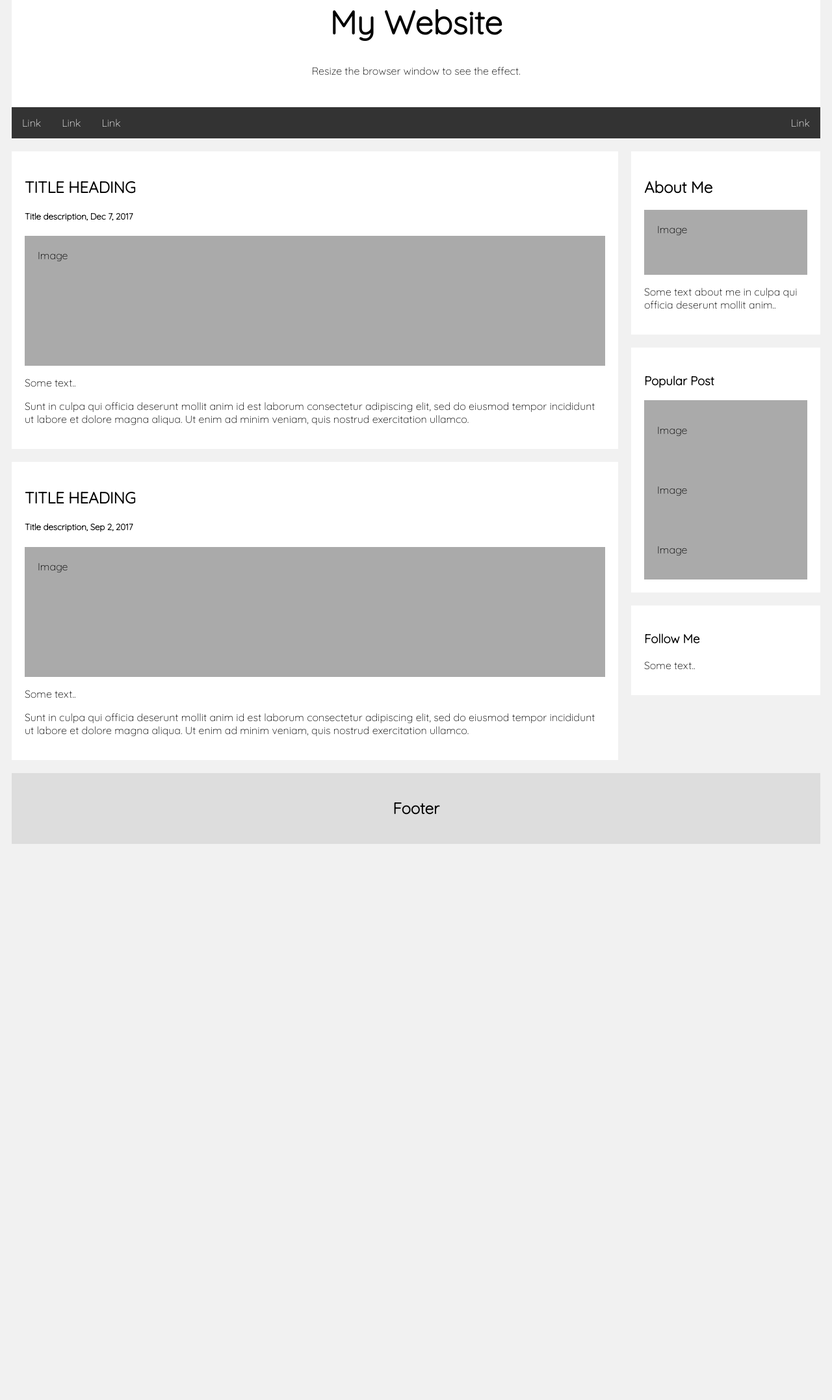
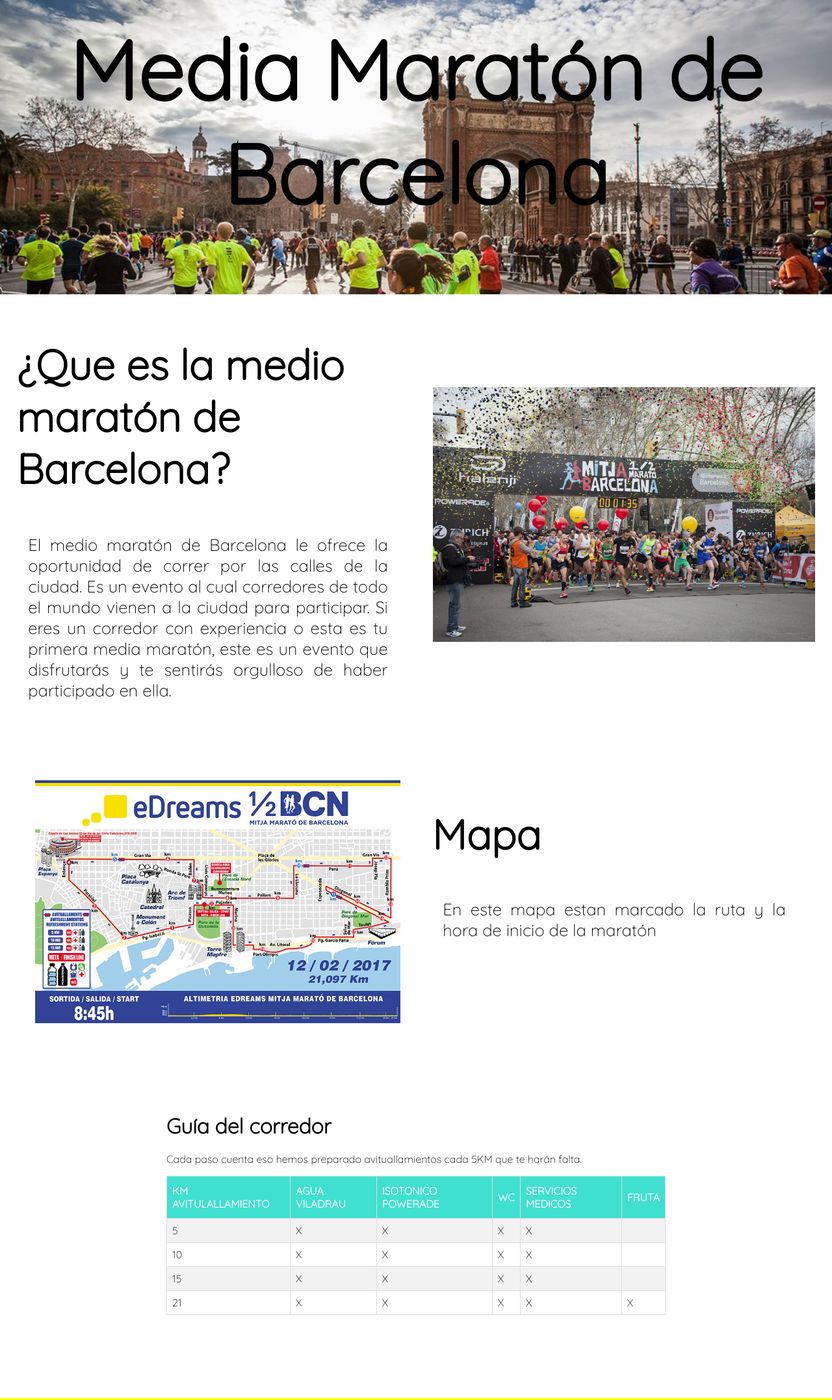
Before and after one commit to Marcglez/Media-Maraton-de-Barcelona, a plain HTML site: page index.html in a window 1280 px wide. Shown: the part 79-2234 px from the top of the page at 65% size. Before the commit the page ends 1396 px from the top, so only its background shows below. Drawn offline with Linux system fonts and the light colour scheme.

Commit message:
Update 02/12/20

```diff
--- /dev/null
+++ b/JS/codigo.js
@@ -0,0 +1,18 @@
+// When the user scrolls down 50px from the top of the document, resize the header's font size
+window.onscroll = function() {
+    scrollFunction()
+};
+
+function scrollFunction() {
+    if (document.body.scrollTop > 50 || document.documentElement.scrollTop > 50) {
+        document.getElementById("nav").style.backgroundColor = "rgba(255,255,25¡,0.0)";
+        document.getElementById("nav").style.backdropFilter = "blur(4px)";
+        //document.getElementById("nav").style.backdropFilter = "sepia(0.9)";
+
+    } else {
+        document.getElementById("nav").style.backgroundColor = "rgba(0,0,0,.0)";
+        document.getElementById("nav").style.backdropFilter = "blur(0px)";
+        //document.getElementById("nav").style.backdropFilter = "sepia(0.9)";
+    }
+
+}
--- a/css/styles.css
+++ b/css/styles.css
@@ -1,92 +1,15 @@
 * {
     box-sizing: border-box;
+    /* font family */
     font-family: 'Quicksand', sans-serif;
 }
 
 body {
-    font-family: Arial;
-    padding: 10px;
-    background: #f1f1f1;
+    margin: 0;
 }
 
-
-/* Header/Blog Title */
-
-.header {
-    padding: 30px;
-    text-align: center;
-    background: white;
-}
-
-.header h1 {
-    font-size: 50px;
-}
-
-
-/* Style the top navigation bar */
-
-.topnav {
-    overflow: hidden;
-    background-color: #333;
-}
-
-
-/* Style the topnav links */
-
-.topnav a {
-    float: left;
-    display: block;
-    color: #f2f2f2;
-    text-align: center;
-    padding: 14px 16px;
-    text-decoration: none;
-}
-
-
-/* Change color on hover */
-
-.topnav a:hover {
-    background-color: #ddd;
-    color: black;
-}
-
-
-/* Create two unequal columns that floats next to each other */
-
-
-/* Left column */
-
-.leftcolumn {
-    float: left;
-    width: 75%;
-}
-
-
-/* Right column */
-
-.rightcolumn {
-    float: left;
-    width: 25%;
-    background-color: #f1f1f1;
-    padding-left: 20px;
-}
-
-
-/* Fake image */
-
-.fakeimg {
-    background-color: #aaa;
-    width: 100%;
-    padding: 20px;
-}
-
-
-/* Add a card effect for articles */
-
-.card {
-    background-color: white;
-    padding: 20px;
-    margin-top: 20px;
+html {
+    scroll-behavior: smooth;
 }
 
 
@@ -99,32 +22,222 @@ body {
 }
 
 
-/* Footer */
+/*Estilos de la barra de navegacion*/
 
-.footer {
-    padding: 20px;
+ul {
+    list-style-type: none;
+    margin: 0;
+    font-size: 2vw;
+    padding: 0 15%;
+    overflow: hidden;
+    position: fixed;
+    top: 0;
+    width: 100%;
+    transition: 0.8s;
+}
+
+li {
+    float: left;
+    width: 25%;
+}
+
+li a {
+    display: block;
+    color: black;
     text-align: center;
-    background: #ddd;
-    margin-top: 20px;
+    padding: 14px 16px;
+    text-decoration: none;
+}
+
+li a:hover {
+    background-color: white;
+    color: black;
 }
 
 
-/* Responsive layout - when the screen is less than 800px wide, make the two columns stack on top of each other instead of next to each other */
+/*Encabezado*/
 
-@media screen and (max-width: 800px) {
-    .leftcolumn,
-    .rightcolumn {
-        width: 100%;
-        padding: 0;
-    }
+.header {
+    background-image: url("../img/section-1.jpg");
+    background-size: cover;
+    background-repeat: no-repeat;
+    background-attachment: fixed;
+    padding: 20px;
+    text-align: center;
+}
+
+.header h1 {
+    font-size: 10vw;
+    color: black;
 }
 
 
-/* Responsive layout - when the screen is less than 400px wide, make the navigation links stack on top of each other instead of next to each other */
+/* Clases de Columns*/
 
-@media screen and (max-width: 400px) {
-    .topnav a {
-        float: none;
+.one-column {
+    float: left;
+    width: 100%;
+    padding: 10%;
+}
+
+.one-column h1 {
+    font-size: 5vw;
+}
+
+.two-column {
+    float: left;
+    width: 50%;
+    padding: 2%;
+}
+
+.two-column p {
+    font-size: 1vw;
+    padding: 3%;
+    text-align: justify;
+}
+
+.two-column h1 {
+    font-size: 5vw;
+}
+
+.two-column p {
+    font-size: 2vw;
+}
+
+.two-column img {
+    width: 100%;
+}
+
+.three-coolumn {
+    float: left;
+    width: 33.3%;
+    padding: 10%;
+}
+
+.four-column {
+    float: left;
+    width: 25%;
+    padding: 2%;
+}
+
+.four-column p {
+    text-align: center;
+}
+
+.four-column img {
+    width: 100%;
+}
+
+
+/*clase de padding*/
+
+.padding {
+    padding: 3% 20% 10% 20%;
+}
+
+.padding-0 {
+    padding: 0%;
+}
+
+.padding-30 {
+    padding: 30px;
+}
+
+
+/*Secciones*/
+
+#section-1 {
+    /*filter: invert(0.7);*/
+}
+
+#section-1 img {
+    padding-top: 20%;
+}
+
+#seccion-3 {
+    padding-top: 20px;
+}
+
+#seccion-5 {
+    text-align: center;
+    font-size: 3vw;
+    background-color: yellow;
+}
+
+#seccion-5 p {
+    color: white;
+}
+
+
+/*Tabla*/
+
+#customers {
+    font-family: Arial, Helvetica, sans-serif;
+    border-collapse: collapse;
+    width: 100%;
+}
+
+#customers td,
+#customers th {
+    border: 1px solid #ddd;
+    padding: 8px;
+}
+
+#customers tr:nth-child(even) {
+    background-color: #f2f2f2;
+}
+
+#customers tr:hover {
+    background-color: #ddd;
+}
+
+#customers th {
+    padding-top: 12px;
+    padding-bottom: 12px;
+    text-align: left;
+    background-color: turquoise;
+    color: white;
+}
+
+
+/*Footer*/
+
+#footer {
+    background-color: black;
+    color: white;
+}
+
+#footer p {
+    font-size: 20px;
+    text-align: left;
+}
+
+
+/* Responsive layout - makes the three columns stack on top of each other instead of next to each other */
+
+@media screen and (max-width:700px) {
+    .two-column,
+    .three-column {
         width: 100%;
     }
+    .four-column {
+        width: 50%;
+    }
+    li {
+        float: none;
+        display: inline-block;
+        width: 50%;
+    }
+    li a {
+        font-size: 14px;
+        display: inline-block;
+        text-align: center;
+        padding: 14px;
+        text-decoration: none;
+    }
+    ul {
+        padding: 0%;
+        overflow: auto;
+        white-space: nowrap;
+    }
 }
--- a/index.html
+++ b/index.html
@@ -7,68 +7,120 @@
     <meta name="viewport" content="width=device-width, initial-scale=1">
     <link href="https://fonts.googleapis.com/css2?family=Quicksand:wght@300&display=swap" rel="stylesheet">
     <link rel="stylesheet" type="text/css" href="css/styles.css">
+    <link rel="shortcut icon" href="img/icono.png" />
 </head>
 
 <body>
+    <script src="JS/codigo.js"></script>
 
-    <div class="header">
-        <h1>My Website</h1>
-        <p>Resize the browser window to see the effect.</p>
-    </div>
+    <body>
+        <!--Barra de navegacion-->
+        <ul id="nav">
+            <li><a href="#header">Welcome</a></li>
+            <li><a href="#section-1">¿Que es?</a></li>
+            <li><a href="#section-2">Mapa</a></li>
+            <li><a href="#section-3">servicios</a></li>
+        </ul>
 
-    <div class="topnav">
-        <a href="#">Link</a>
-        <a href="#">Link</a>
-        <a href="#">Link</a>
-        <a href="#" style="float:right">Link</a>
-    </div>
-
-    <div class="row">
-        <div class="leftcolumn">
-            <div class="card">
-                <h2>TITLE HEADING</h2>
-                <h5>Title description, Dec 7, 2017</h5>
-                <div class="fakeimg" style="height:200px;">Image</div>
-                <p>Some text..</p>
-                <p>Sunt in culpa qui officia deserunt mollit anim id est laborum consectetur adipiscing elit, sed do eiusmod tempor incididunt ut labore et dolore magna aliqua. Ut enim ad minim veniam, quis nostrud exercitation ullamco.</p>
+        <div class="header" id="header">
+            <h1>Media Maratón de Barcelona</h1>
+        </div>
+        <!-- seccion 1 -->
+        <div class="row" id="section-1">
+            <div class="two-column">
+                <h1>¿Que es la medio maratón de Barcelona?</h1>
+                <p>El medio maratón de Barcelona le ofrece la oportunidad de correr por las calles de la ciudad. Es un evento al cual corredores de todo el mundo vienen a la ciudad para participar. Si eres un corredor con experiencia o esta es tu primera
+                    media maratón, este es un evento que disfrutarás y te sentirás orgulloso de haber participado en ella.
+                </p>
             </div>
-            <div class="card">
-                <h2>TITLE HEADING</h2>
-                <h5>Title description, Sep 2, 2017</h5>
-                <div class="fakeimg" style="height:200px;">Image</div>
-                <p>Some text..</p>
-                <p>Sunt in culpa qui officia deserunt mollit anim id est laborum consectetur adipiscing elit, sed do eiusmod tempor incididunt ut labore et dolore magna aliqua. Ut enim ad minim veniam, quis nostrud exercitation ullamco.</p>
+            <div class="two-column">
+                <img src="img/Mitja-Marató-Barcelona-03.jpg" alt="">
             </div>
         </div>
-        <div class="rightcolumn">
-            <div class="card">
-                <h2>About Me</h2>
-                <div class="fakeimg" style="height:100px;">Image</div>
-                <p>Some text about me in culpa qui officia deserunt mollit anim..</p>
+        <!--Seccion 2-->
+        <div class="row padding-30" id="section-2">
+
+            <div class="two-column">
+                <img src="img/descarga (2).jpg" alt="">
             </div>
-            <div class="card">
-                <h3>Popular Post</h3>
-                <div class="fakeimg">
-                    <p>Image</p>
-                </div>
-                <div class="fakeimg">
-                    <p>Image</p>
-                </div>
-                <div class="fakeimg">
-                    <p>Image</p>
+            <div class="two-column">
+                <h1>Mapa</h1>
+                <p>En este mapa estan marcado la ruta y la hora de inicio de la maratón</p>
+            </div>
+        </div>
+        <!--seccion 3-->
+        <div class="row padding" id="section-3">
+            <div id="seccion-3">
+                <h1>Guía del corredor</h1>
+                <p>Cada paso cuenta eso hemos preparado avituallamientos cada 5KM que te harán falta.</p>
+            </div>
+            <table class="padding-30" id="customers">
+                <tr>
+                    <th>KM AVITULALLAMIENTO</th>
+                    <th>AGUA VILADRAU</th>
+                    <th>ISOTONICO POWERADE</th>
+                    <TH>WC</TH>
+                    <TH>SERVICIOS MEDICOS</TH>
+                    <TH>FRUTA</TH>
+                </tr>
+                <tr>
+                    <td>5</td>
+                    <td>X</td>
+                    <td>X</td>
+                    <td>X</td>
+                    <td>X</td>
+                    <td></td>
+                </tr>
+                <tr>
+                    <td>10</td>
+                    <td>X</td>
+                    <td>X</td>
+                    <td>X</td>
+                    <td>X</td>
+                    <td></td>
+                </tr>
+                <tr>
+                    <td>15</td>
+                    <td>X</td>
+                    <td>X</td>
+                    <td>X</td>
+                    <td>X</td>
+                    <td></td>
+                </tr>
+                <tr>
+                    <TD>21</TD>
+                    <td>X</td>
+                    <td>X</td>
+                    <td>X</td>
+                    <td>X</td>
+                    <td>X</td>
+                </tr>
+            </table>
+        </div>
+        <div class="row" id="seccion-5">
+            <div class="one-column">
+                <h1>Video de Resumen del año 2019</h1>
+                <div class="one-column">
+                    <iframe width="971" height="546" src="https://www.youtube.com/embed/H0WpQ_v--lI" frameborder="0" allow="accelerometer; autoplay; clipboard-write; encrypted-media; gyroscope; picture-in-picture" allowfullscreen></iframe>
                 </div>
             </div>
-            <div class="card">
-                <h3>Follow Me</h3>
-                <p>Some text..</p>
+        </div>
+
+        <!--Footer-->
+        <div class="row" id="footer">
+            <div class="two-column">
+                <p>@Minds of tomorrow, LLC 2020</p>
+            </div>
+            <div class="four-column">
+                <p>Facebook</p>
+                <p>Instagram</p>
+            </div>
+            <div class="four-column">
+                <p>Our Programs</p>
+                <p>The Studio</p>
             </div>
         </div>
-    </div>
-
-    <div class="footer">
-        <h2>Footer</h2>
-    </div>
-
+    </body>
 </body>
 
 </html>
```
Also changed, not shown: img/Mitja-Marató-Barcelona-03.jpg (added), img/descarga (1).jpg (added), img/descarga (2).jpg (added), img/descarga.jpg (added), img/icono.png (added), img/section-1.jpg (added), img/tabla.PNG (added), 1 other file.
